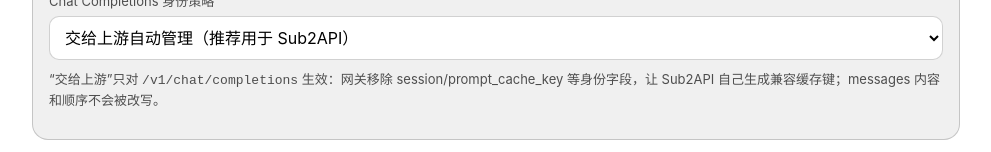
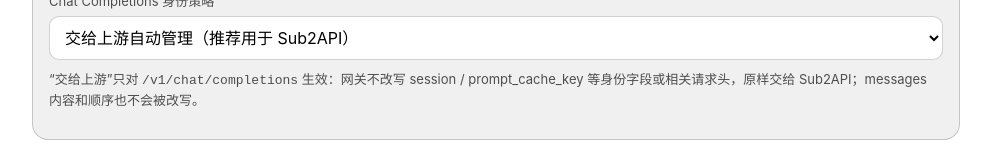
Before and after one commit to Roballz/codex-cache-proxy, a website: page public/index.html in a window 1280 px wide. Shown: the part 440-592 px from the top of the page, without its empty margins (144-1135 px from the left). Drawn offline with Linux system fonts and the light colour scheme; no server answers.

Commit message:
docs: clarify Chat identity passthrough behavior

```diff
--- a/public/index.html
+++ b/public/index.html
@@ -48,7 +48,7 @@
           <option value="global">跟随上面的全局身份模式</option>
         </select>
       </label>
-      <p class="hint">“交给上游”只对 <code>/v1/chat/completions</code> 生效：网关移除 session/prompt_cache_key 等身份字段，让 Sub2API 自己生成兼容缓存键；messages 内容和顺序不会被改写。</p>
+      <p class="hint">“交给上游”只对 <code>/v1/chat/completions</code> 生效：网关不改写 session / prompt_cache_key 等身份字段或相关请求头，原样交给 Sub2API；messages 内容和顺序也不会被改写。</p>
 
       <div id="session-list" class="stack"></div>
     </section>
```
